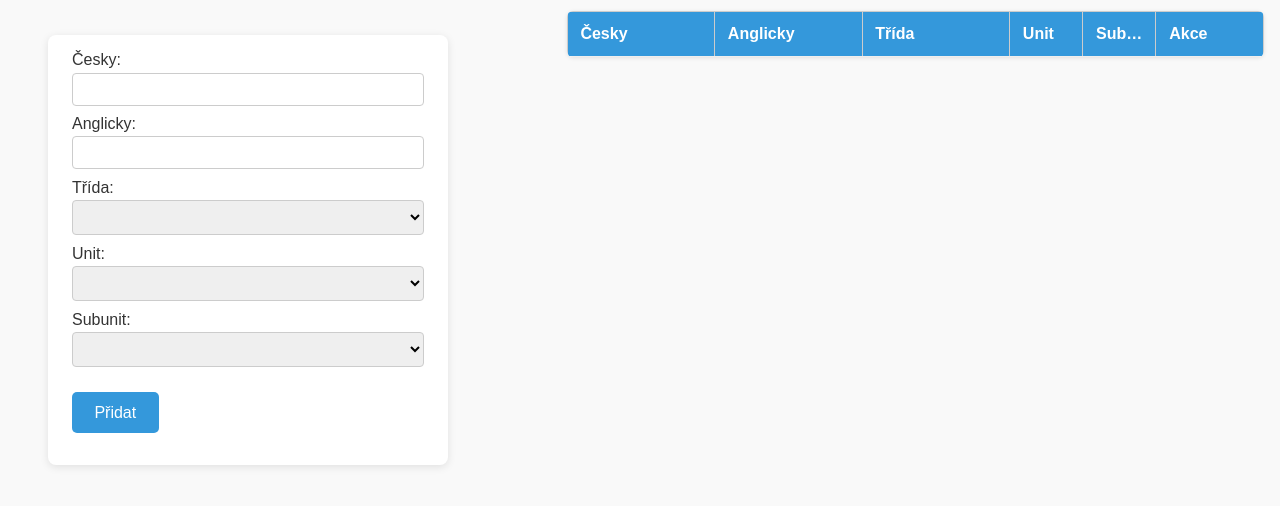
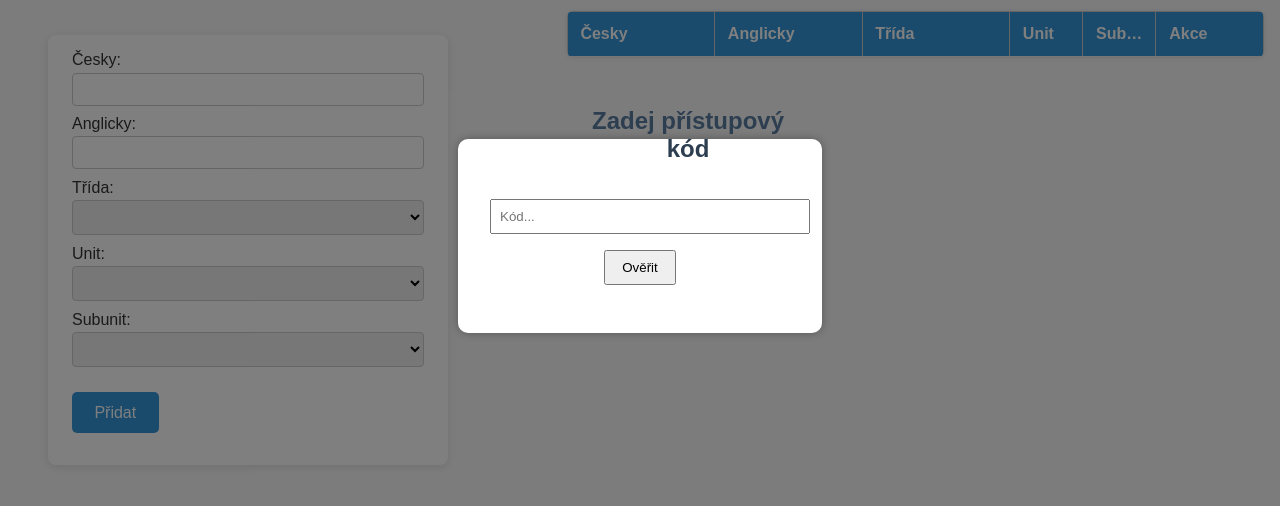
Before and after one commit to AdamHron/procvicovani-anglickych-slov, a website: page public/přidáváníslov.html in a window 1280 px wide. Shown: the part 164-670 px from the top of the page. Drawn offline with Linux system fonts and the light colour scheme.

Commit message:
Update přidáváníslov.html

```diff
--- a/public/přidáváníslov.html
+++ b/public/přidáváníslov.html
@@ -211,6 +211,33 @@ label[for="razeni"] {
 <body>
   <h1>Přidat slovíčko</h1>
 
+
+<div id="auth-modal" style="
+  position: fixed;
+  top: 0; left: 0; right: 0; bottom: 0;
+  background-color: rgba(0,0,0,0.5);
+  display: flex;
+  justify-content: center;
+  align-items: center;
+  z-index: 1000;
+">
+  <div style="
+    background: white;
+    padding: 2rem;
+    border-radius: 10px;
+    box-shadow: 0 0 10px rgba(0,0,0,0.3);
+    text-align: center;
+    width: 300px;
+  ">
+    <h2>Zadej přístupový kód</h2>
+    <input type="password" id="access-code" style="padding: 0.5rem; width: 100%; margin-top: 1rem;" placeholder="Kód...">
+    <button onclick="overKod()" style="margin-top: 1rem; padding: 0.5rem 1rem;">Ověřit</button>
+    <p id="error-msg" style="color: red; margin-top: 1rem;"></p>
+  </div>
+</div>
+
+
+
   <div id="main-container">
     <form id="slovicko-form">
       <label>Česky: <input type="text" name="cz" required></label>
```
